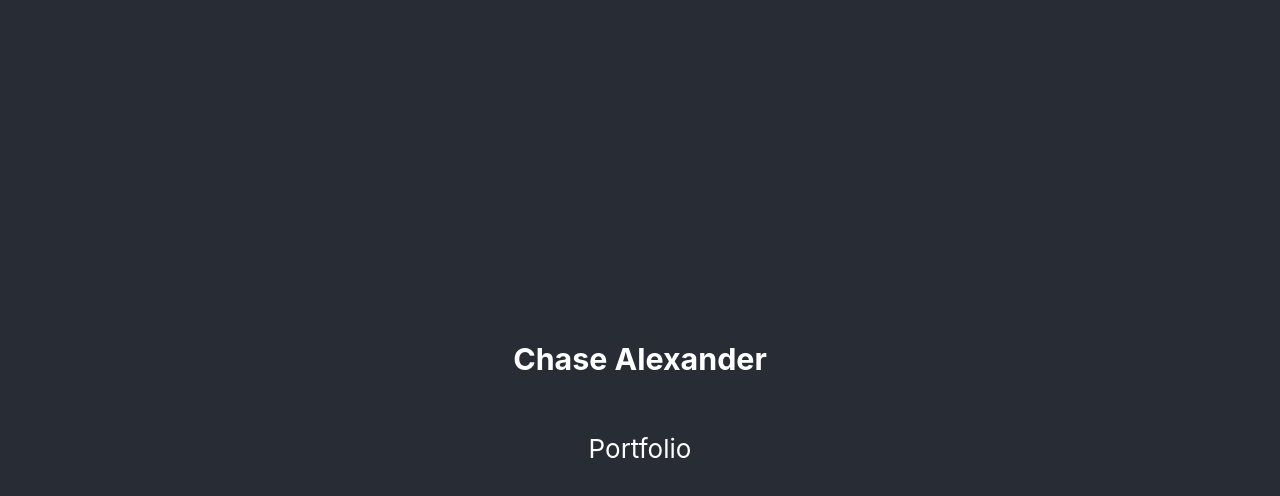
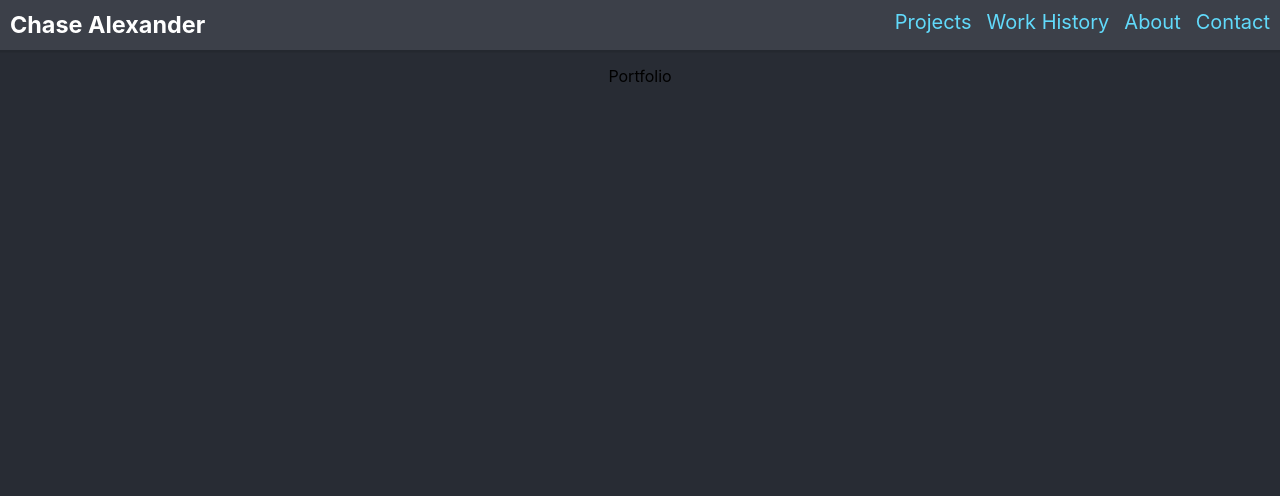
Before and after one commit to CalDevC/CalDevC.github.io, a React (Create React App) app in the folder portfolio/: page / in a window 1280 px wide. Shown: the top 496 px of the page. Built offline with nearby package versions, Linux system fonts and the light colour scheme.

Commit message:
Added Header and CSS

```diff
--- a/portfolio/src/App.css
+++ b/portfolio/src/App.css
@@ -1,38 +1,60 @@
-.App {
+.app {
   text-align: center;
 }
 
-.App-logo {
-  height: 40vmin;
-  pointer-events: none;
+/* HEADER */
+.app-header {
+  background-color: #3c4049;
+  min-height: 50px;
+  font-size: 20px;
+  color: white;
+  box-shadow: 0px 2.5px #0000001a;
 }
 
-@media (prefers-reduced-motion: no-preference) {
-  .App-logo {
-    animation: App-logo-spin infinite 20s linear;
+#logo{
+  float: left;
+  margin-top: 10px;
+  margin-left: 10px;
+}
+
+.main-nav{
+  float: right;
+  color: #61dafb;
+  margin-top: 10px;
+  margin-right: 10px;
+}
+
+.main-nav a{
+  display: inline-block;
+  padding-left: 15px;
+}
+
+.main-nav a:hover{
+  display: inline-block;
+  color: white;
+  cursor: pointer;
+  padding-left: 15px;
+}
+
+/* For mobile phones: */
+@media only screen and (max-width: 768px) {
+  .main-nav{
+    display: none;
+  }
+
+  .app-header{
+    justify-content: center;
+  }
+
+  #logo{
+    float: none;
+    display: inline-block;
+    align-self: center;
   }
 }
 
-.App-header {
+/* BODY */
+
+body{
   background-color: #282c34;
-  min-height: 100vh;
-  display: flex;
-  flex-direction: column;
-  align-items: center;
-  justify-content: center;
-  font-size: calc(10px + 2vmin);
-  color: white;
 }
-
-.App-link {
-  color: #61dafb;
-}
-
-@keyframes App-logo-spin {
-  from {
-    transform: rotate(0deg);
-  }
-  to {
-    transform: rotate(360deg);
-  }
-}
--- a/portfolio/src/App.js
+++ b/portfolio/src/App.js
@@ -1,15 +1,24 @@
-import logo from './logo.svg';
 import './App.css';
+// import { render } from "react-dom";
+// import { BrowserRouter } from "react-router-dom";
 
 function App() {
   return (
-    <div className="App">
-      <header className="App-header">
-        <h3>Chase Alexander</h3>
-        <p>
-          Portfolio
-        </p>
+    <div className="app">
+      <header className="app-header">
+        <h3 id="logo">Chase Alexander</h3>
+        <nav className="main-nav">
+          <a>Projects</a>
+          <a>Work History</a>
+          <a>About</a>
+          <a>Contact</a>
+        </nav>
       </header>
+
+      <p>
+        Portfolio
+      </p>
+
     </div>
   );
 }
```
Also changed, not shown: portfolio/src/logo.svg (deleted), 11 other files (tests, documents, lock files or other folders).
